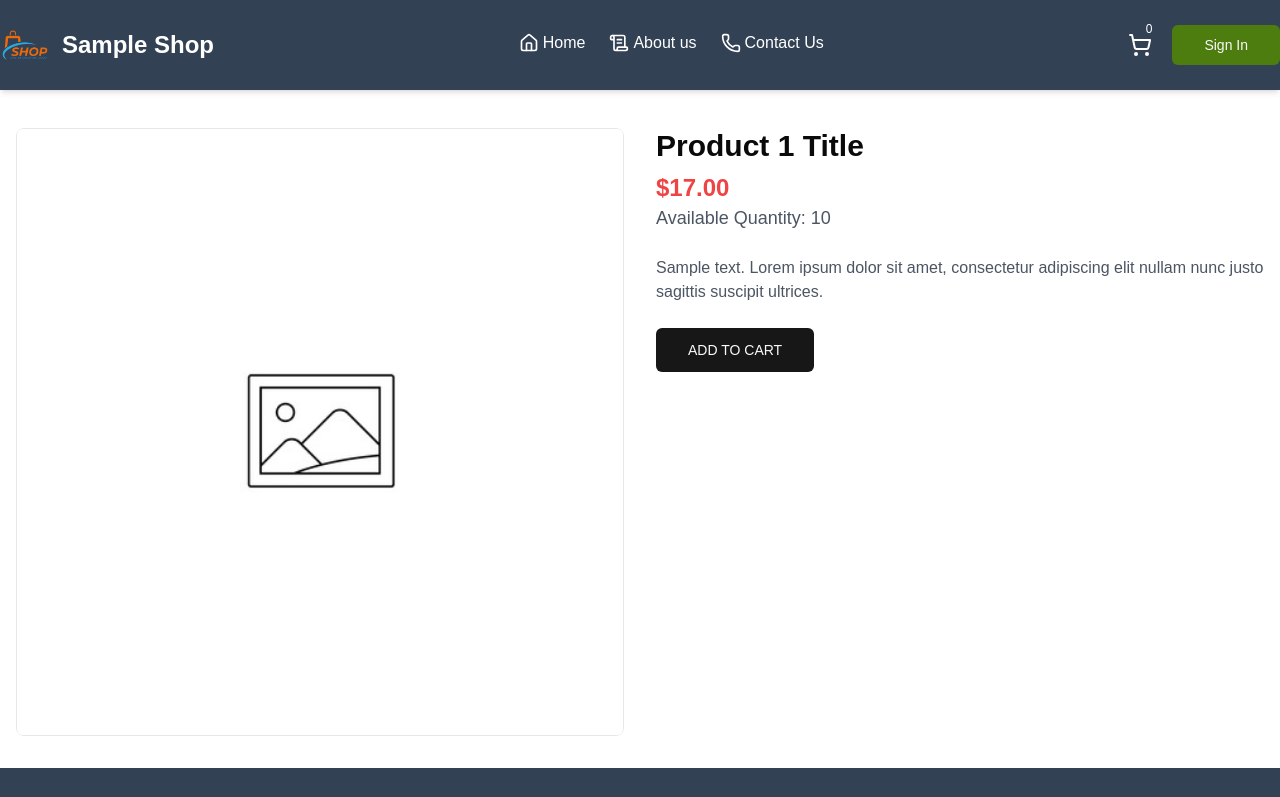
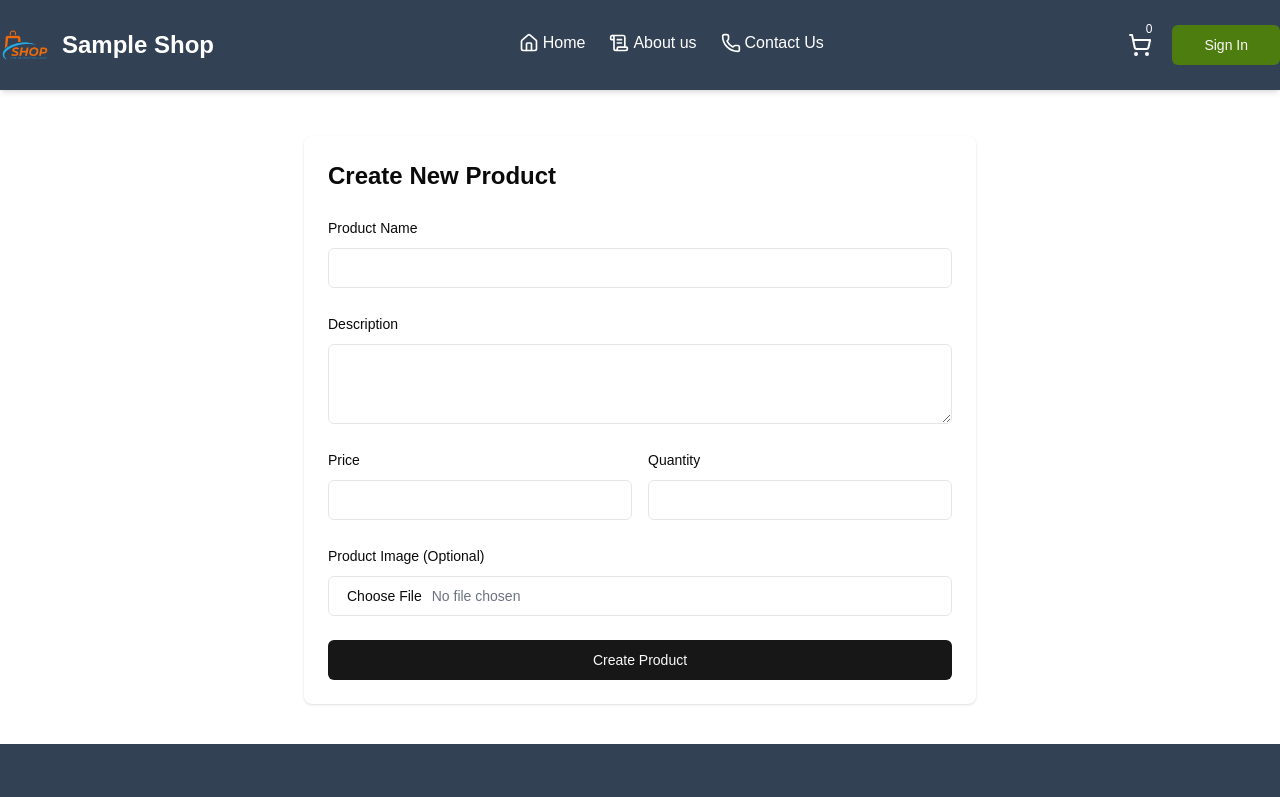
Before and after one commit to rafsun-riad/sample-shop, a Next.js app: page /product/add in a window 1280 px wide. Shown: the top 797 px of the page. Built offline with nearby package versions, Linux system fonts and the light colour scheme.

Commit message:
worked with user log in and product creation

```diff
--- a/app/_components/header.tsx
+++ b/app/_components/header.tsx
@@ -1,3 +1,5 @@
+"use client";
+
 import { Button } from "@/components/ui/button";
 import { House, ScrollText, Phone, ShoppingCart } from "lucide-react";
 import {
@@ -8,8 +10,10 @@ import {
 import { cn } from "@/lib/utils";
 import Image from "next/image";
 import Link from "next/link";
+import { useUserStore } from "@/store";
 
 function Header() {
+  const { user } = useUserStore((state) => state);
   return (
     <div className=" bg-slate-700 min-w-full py-5 fixed top-0 z-50 shadow-md">
       <div className="flex items-center container mx-auto justify-between">
@@ -59,12 +63,18 @@ function Header() {
             </Link>
           </div>
           <div>
+            {user?.name ? (
+              <p className="px-3 py-1.5 rounded-md bg-white text-gray-500">
+                Hello, {user.name}
+              </p>
+            ) : (
               <Button
                 asChild
                 className={cn("bg-lime-700 px-8 hover:bg-lime-700/70")}
               >
                 <Link href="/login">Sign In</Link>
               </Button>
+            )}
           </div>
         </div>
       </div>
--- a/app/_service/apiService.ts
+++ b/app/_service/apiService.ts
@@ -1,6 +1,15 @@
 import axios from "axios";
 
 const BASE_URL = "http://localhost:3000";
+
+export async function login(data) {
+  try {
+    const response = await axios.post(`${BASE_URL}/api/user/login`, data);
+    return response.data.user;
+  } catch (error) {
+    throw new Error(`Failed to login: ${error.message}`);
+  }
+}
 
 export async function getProducts() {
   try {
@@ -10,3 +19,12 @@ export async function getProducts() {
     throw new Error(`Failed to fetch products: ${error.message}`);
   }
 }
+
+export async function createProduct(data) {
+  try {
+    const response = await axios.post(`${BASE_URL}/api/product`, data);
+    return response.data.product;
+  } catch (error) {
+    throw new Error(`Failed to create product: ${error.message}`);
+  }
+}
--- a/app/login/page.tsx
+++ b/app/login/page.tsx
@@ -15,15 +15,22 @@ import {
 } from "@/components/ui/card";
 import { ShoppingBag, Lock } from "lucide-react";
 import Link from "next/link";
+import { useRouter } from "next/navigation";
+import { login } from "../_service/apiService";
+import { useUserStore } from "@/store";
 
 export default function LoginForm() {
-  const [username, setUsername] = useState("");
+  const [email, setEmail] = useState("");
   const [password, setPassword] = useState("");
+  const router = useRouter();
+  const { user, userLogin } = useUserStore((state) => state);
 
-  const handleSubmit = (e: React.FormEvent) => {
+  async function handleSubmit(e: React.FormEvent) {
     e.preventDefault();
-    console.log("Login attempted with:", { username, password });
-  };
+    const userData = await login({ email, password });
+    userLogin(userData);
+    if (userData?.name) router.push("/");
+  }
 
   return (
     <div className=" container mx-auto my-10">
@@ -42,12 +49,12 @@ export default function LoginForm() {
             <form onSubmit={handleSubmit}>
               <div className="space-y-4">
                 <div className="space-y-2">
-                  <Label htmlFor="username">Username</Label>
+                  <Label htmlFor="email">Email</Label>
                   <Input
-                    id="username"
-                    placeholder="johndoe"
-                    value={username}
-                    onChange={(e) => setUsername(e.target.value)}
+                    id="email"
+                    placeholder="email@example.com"
+                    value={email}
+                    onChange={(e) => setEmail(e.target.value)}
                     required
                   />
                 </div>
--- /dev/null
+++ b/app/product/add/page.tsx
@@ -0,0 +1,89 @@
+"use client";
+
+import { useState } from "react";
+import { Button } from "@/components/ui/button";
+import { Input } from "@/components/ui/input";
+import { Textarea } from "@/components/ui/textarea";
+import { Label } from "@/components/ui/label";
+import { useUserStore } from "@/store";
+import { useRouter } from "next/navigation";
+import { createProduct } from "@/app/_service/apiService";
+
+export default function ProductAddPage() {
+  const { user } = useUserStore((state) => state);
+  const router = useRouter();
+  const [image, setImage] = useState<File | null>(null);
+
+  function handleImageChange(e: React.ChangeEvent<HTMLInputElement>) {
+    if (e.target.files && e.target.files[0]) {
+      setImage(e.target.files[0]);
+    }
+  }
+
+  async function handleSubmit(e: React.FormEvent<HTMLFormElement>) {
+    e.preventDefault();
+    const formData = new FormData(e.currentTarget);
+    formData.append("image", image || "");
+    formData.append("userId", user.id);
+    const product = await createProduct(formData);
+    console.log(product);
+  }
+
+  return (
+    <form
+      onSubmit={handleSubmit}
+      className="space-y-6 max-w-2xl mx-auto p-6 bg-white rounded-lg shadow my-10"
+    >
+      <h1 className="text-2xl font-bold mb-6">Create New Product</h1>
+
+      <div className="space-y-2">
+        <Label htmlFor="name">Product Name</Label>
+        <Input id="name" name="name" required />
+      </div>
+
+      <div className="space-y-2">
+        <Label htmlFor="description">Description</Label>
+        <Textarea id="description" name="description" required />
+      </div>
+
+      <div className="grid grid-cols-1 md:grid-cols-2 gap-4">
+        <div className="space-y-2">
+          <Label htmlFor="price">Price</Label>
+          <Input id="price" name="price" type="number" step="0.01" required />
+        </div>
+        <div className="space-y-2">
+          <Label htmlFor="quantity">Quantity</Label>
+          <Input id="quantity" name="quantity" type="number" required />
+        </div>
+      </div>
+
+      <div className="space-y-2">
+        <Label htmlFor="productImage">Product Image (Optional)</Label>
+        <Input
+          id="productImage"
+          name="productImage"
+          type="file"
+          accept="image/*"
+          onChange={handleImageChange}
+          className="block w-full text-sm text-gray-500 "
+        />
+        {image && (
+          <div className="mt-2">
+            <p className="text-sm text-muted-foreground">
+              Selected image: {image.name}
+            </p>
+            <img
+              src={URL.createObjectURL(image)}
+              alt="Selected product"
+              className="mt-2 w-32 h-32 object-cover rounded"
+            />
+          </div>
+        )}
+      </div>
+
+      <Button type="submit" className="w-full">
+        Create Product
+      </Button>
+    </form>
+  );
+}
--- a/package.json
+++ b/package.json
@@ -58,7 +58,8 @@
     "tailwind-merge": "^2.6.0",
     "tailwindcss-animate": "^1.0.7",
     "vaul": "^1.1.2",
-    "zod": "^3.24.1"
+    "zod": "^3.24.1",
+    "zustand": "^5.0.3"
   },
   "devDependencies": {
     "@eslint/eslintrc": "^3",
--- /dev/null
+++ b/store.ts
@@ -0,0 +1,9 @@
+import { create } from "zustand";
+
+export const useUserStore = create((set) => ({
+  user: {},
+  userLogin: (data) => {
+    console.log("store", data);
+    set({ user: data });
+  },
+}));
```
Also changed, not shown: 1 other file (tests, documents, lock files or other folders). Lines whose indentation alone changed are shown as unchanged.
